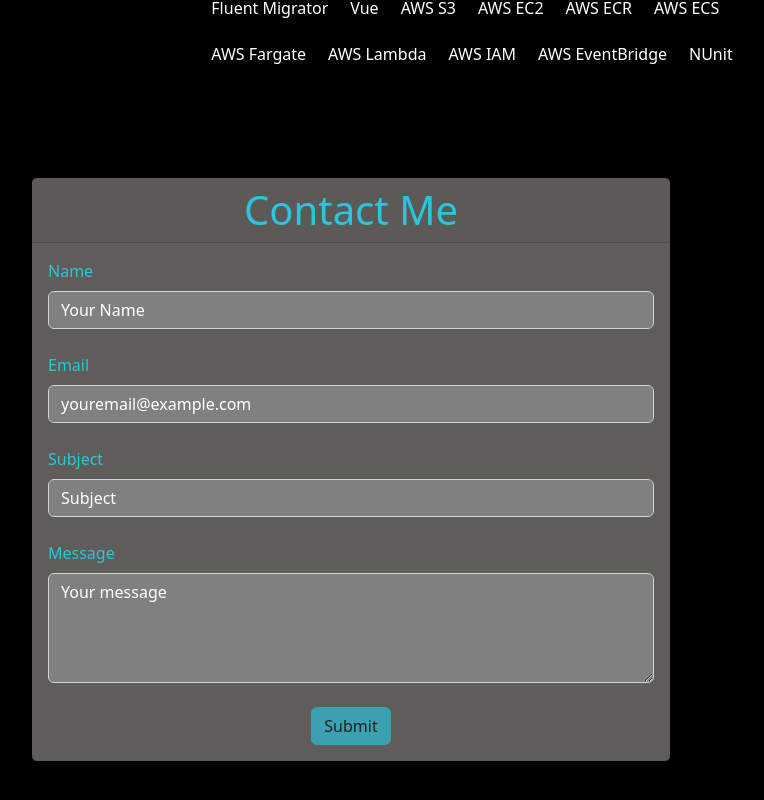
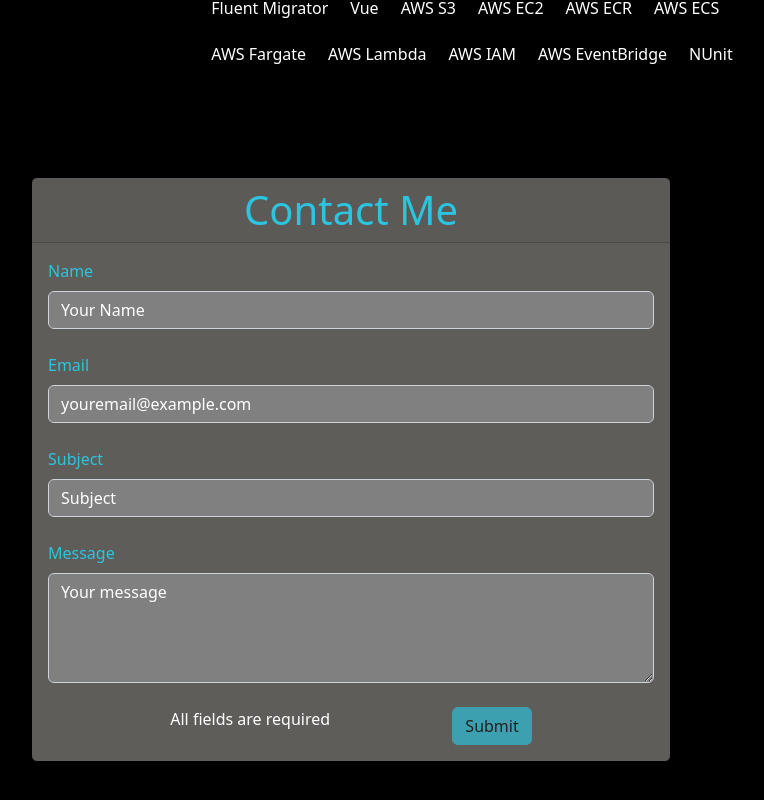
Before and after one commit to bcaesar42/bryancaesar-dot-com, a React (Create React App) app: page / in a window 1280 px wide. Shown: the part 2626-3426 px from the top of the page, without its empty margins (289-1053 px from the left). Built offline with nearby package versions, Linux system fonts and the light colour scheme.

Commit message:
Added helpful message to ContactMe component.

```diff
--- a/src/Components/ContactMe.js
+++ b/src/Components/ContactMe.js
@@ -127,7 +127,8 @@ const ContactMe = () => {
               />
             </Form.Group>
 
-            <div className="d-flex justify-content-center">
+            <div className="d-flex justify-content-evenly">
+              <span className='text-white'>All fields are required</span>
               <Button type="submit" disabled={!formIsValid}>Submit</Button>
             </div>
           </Form>
```
